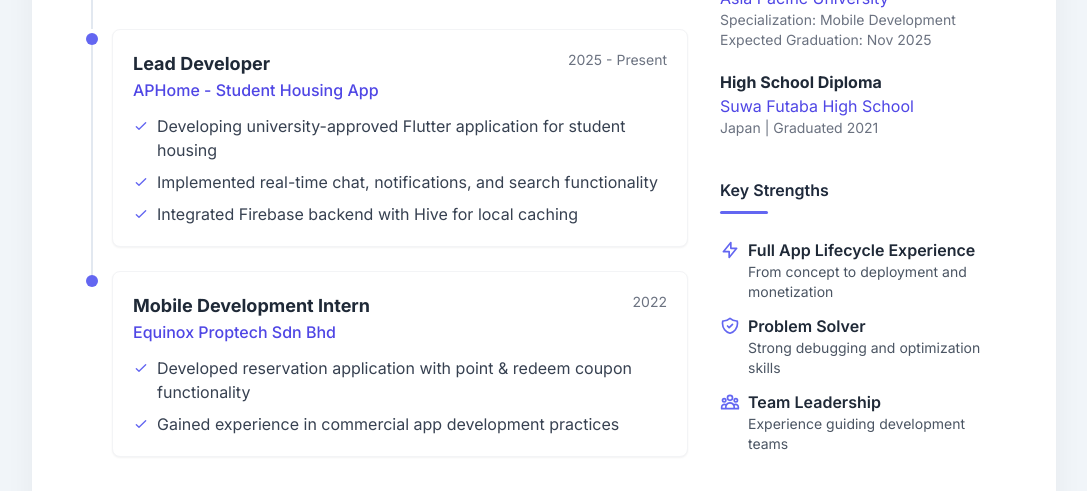
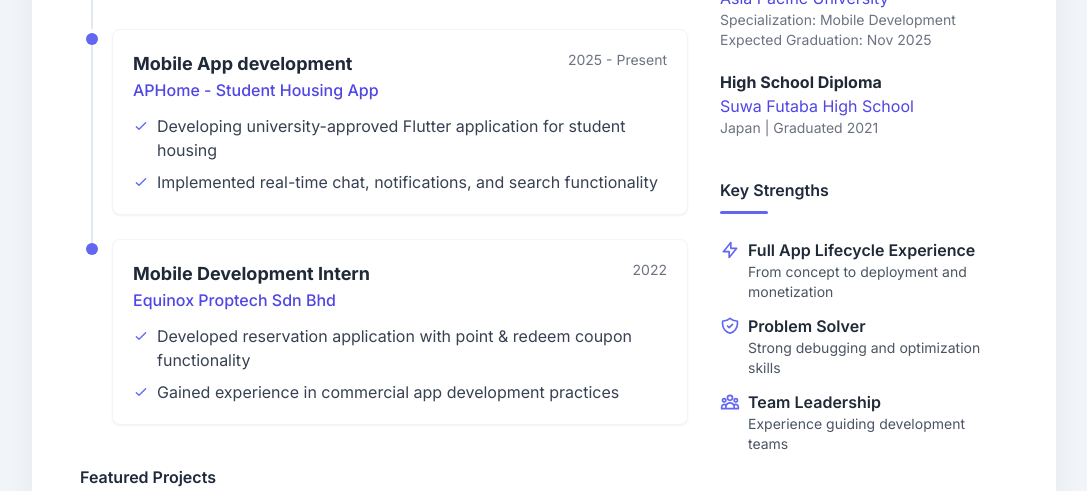
Before and after one commit to KOTAROKASEKO/mycv, a plain HTML site: page index.html in a window 1280 px wide. Shown: the part 968-1459 px from the top of the page, without its empty margins (96-1183 px from the left). Drawn offline with nearby package versions, Linux system fonts and the light colour scheme.

Commit message:
Update index.html

```diff
--- a/index.html
+++ b/index.html
@@ -224,7 +224,7 @@
                                     <div class="bg-white p-5 rounded-lg border border-gray-100 shadow-sm">
                                         <div class="flex justify-between items-start">
                                             <div>
-                                                <h3 class="font-bold text-lg text-gray-800">Lead Developer</h3>
+                                                <h3 class="font-bold text-lg text-gray-800">Mobile App development</h3>
                                                 <p class="text-indigo-600 font-medium">APHome - Student Housing App</p>
                                             </div>
                                             <span class="text-sm text-gray-500">2025 - Present</span>
@@ -237,10 +237,6 @@
                                             <li class="flex items-start">
                                                 <svg class="w-4 h-4 mt-1 mr-2 text-indigo-500 flex-shrink-0" fill="none" stroke="currentColor" viewBox="0 0 24 24" xmlns="http://www.w3.org/2000/svg"><path stroke-linecap="round" stroke-linejoin="round" stroke-width="2" d="M5 13l4 4L19 7"></path></svg>
                                                 <span>Implemented real-time chat, notifications, and search functionality</span>
-                                            </li>
-                                            <li class="flex items-start">
-                                                <svg class="w-4 h-4 mt-1 mr-2 text-indigo-500 flex-shrink-0" fill="none" stroke="currentColor" viewBox="0 0 24 24" xmlns="http://www.w3.org/2000/svg"><path stroke-linecap="round" stroke-linejoin="round" stroke-width="2" d="M5 13l4 4L19 7"></path></svg>
-                                                <span>Integrated Firebase backend with Hive for local caching</span>
                                             </li>
                                         </ul>
                                     </div>
```
